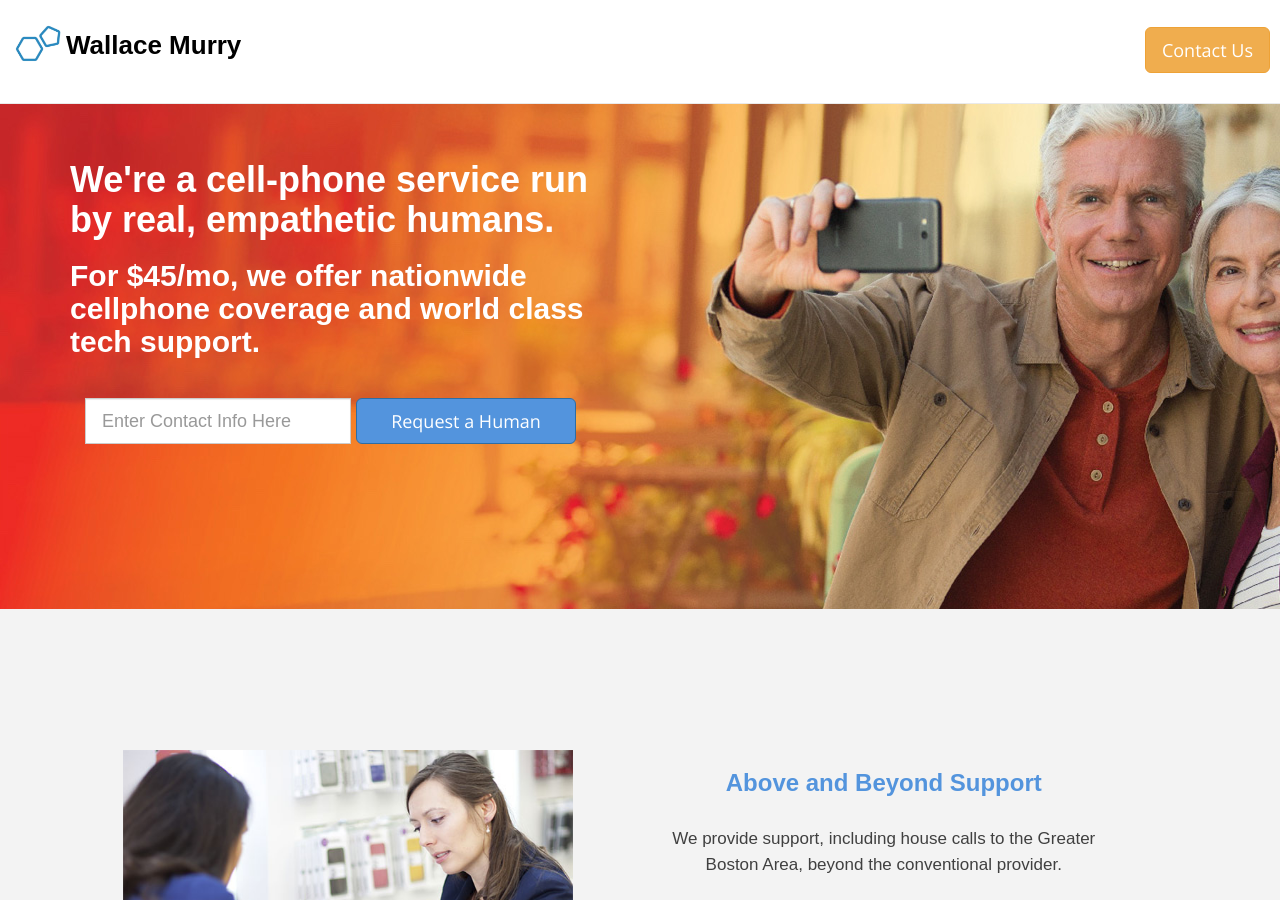
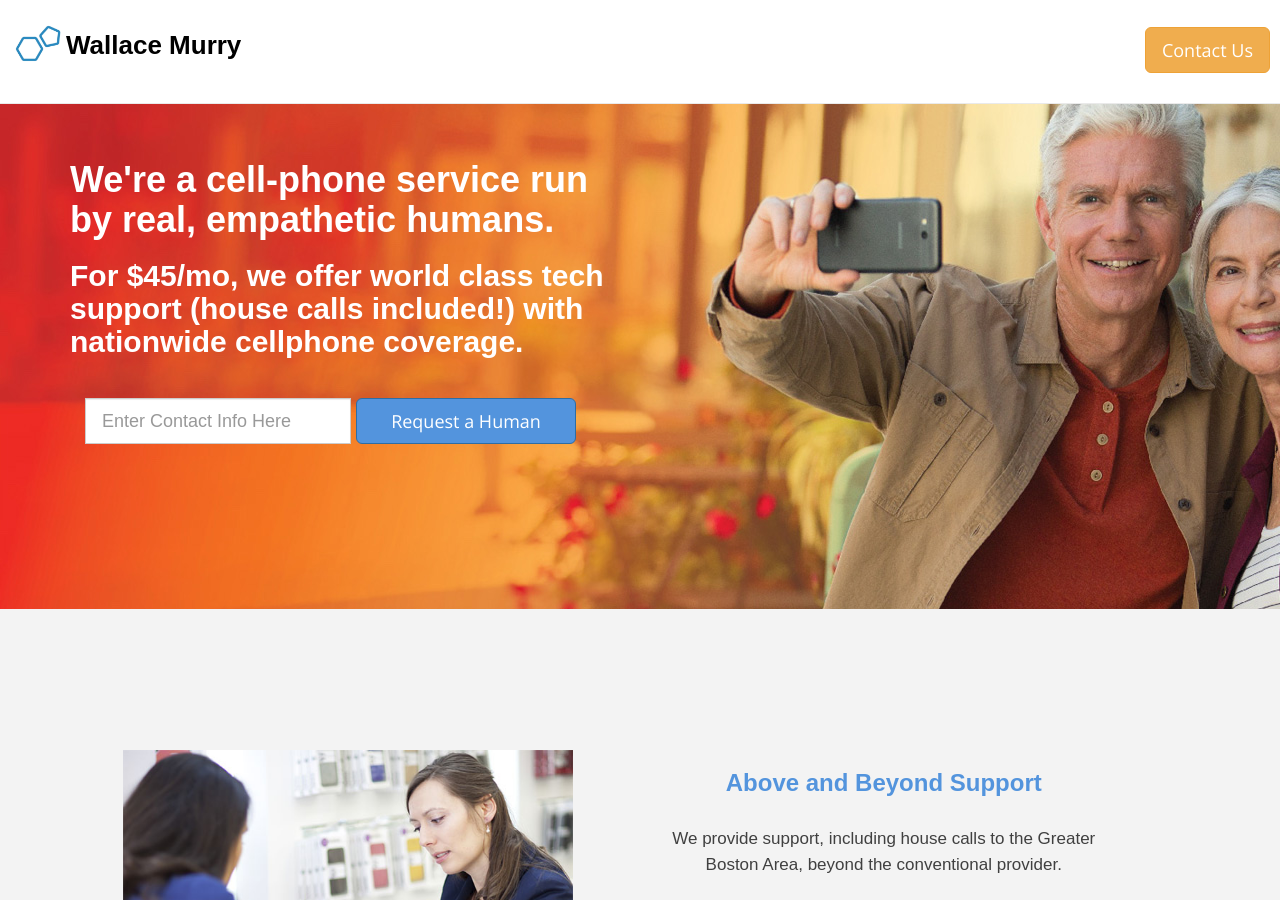
Before and after one commit to jalague/wallacemurry, a Jekyll site: the page built from index.html, in a window 1280 px wide and 900 px high. Built offline with Jekyll 4.4.1, drawn with Linux system fonts in a browser that asks for light colours; nearby versions of some CDN libraries.

Commit message:
slight copy change

```diff
--- a/_layouts/homepage.html
+++ b/_layouts/homepage.html
@@ -23,7 +23,7 @@ layout: base_home
 
         </h1>
         <h2 class='sub-main-headline'>
-                    For $45/mo, we offer nationwide cellphone coverage and world class tech support.
+                    For $45/mo, we offer world class tech support (house calls included!) with nationwide cellphone coverage.
 
         </h2>
 
```
